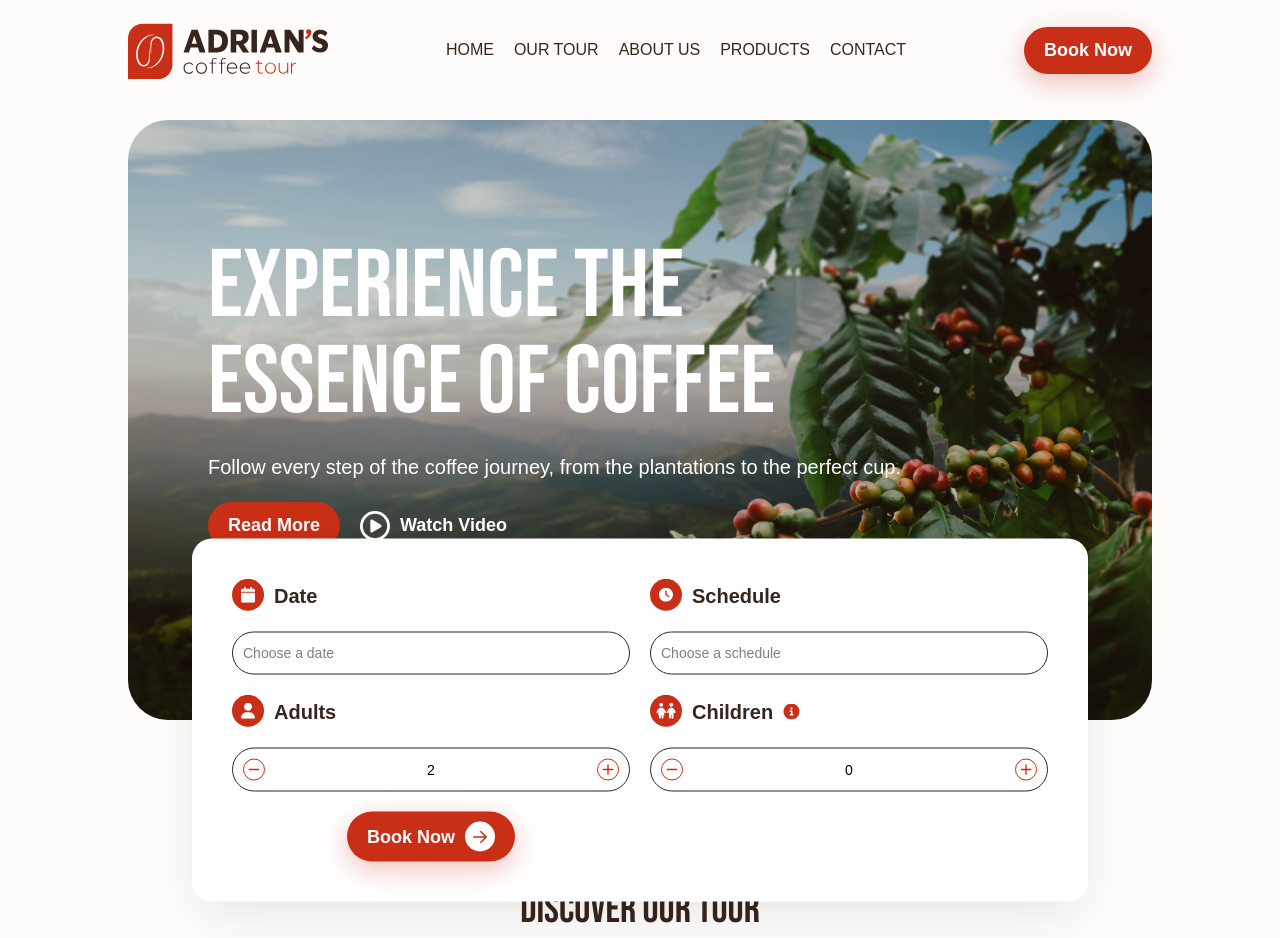
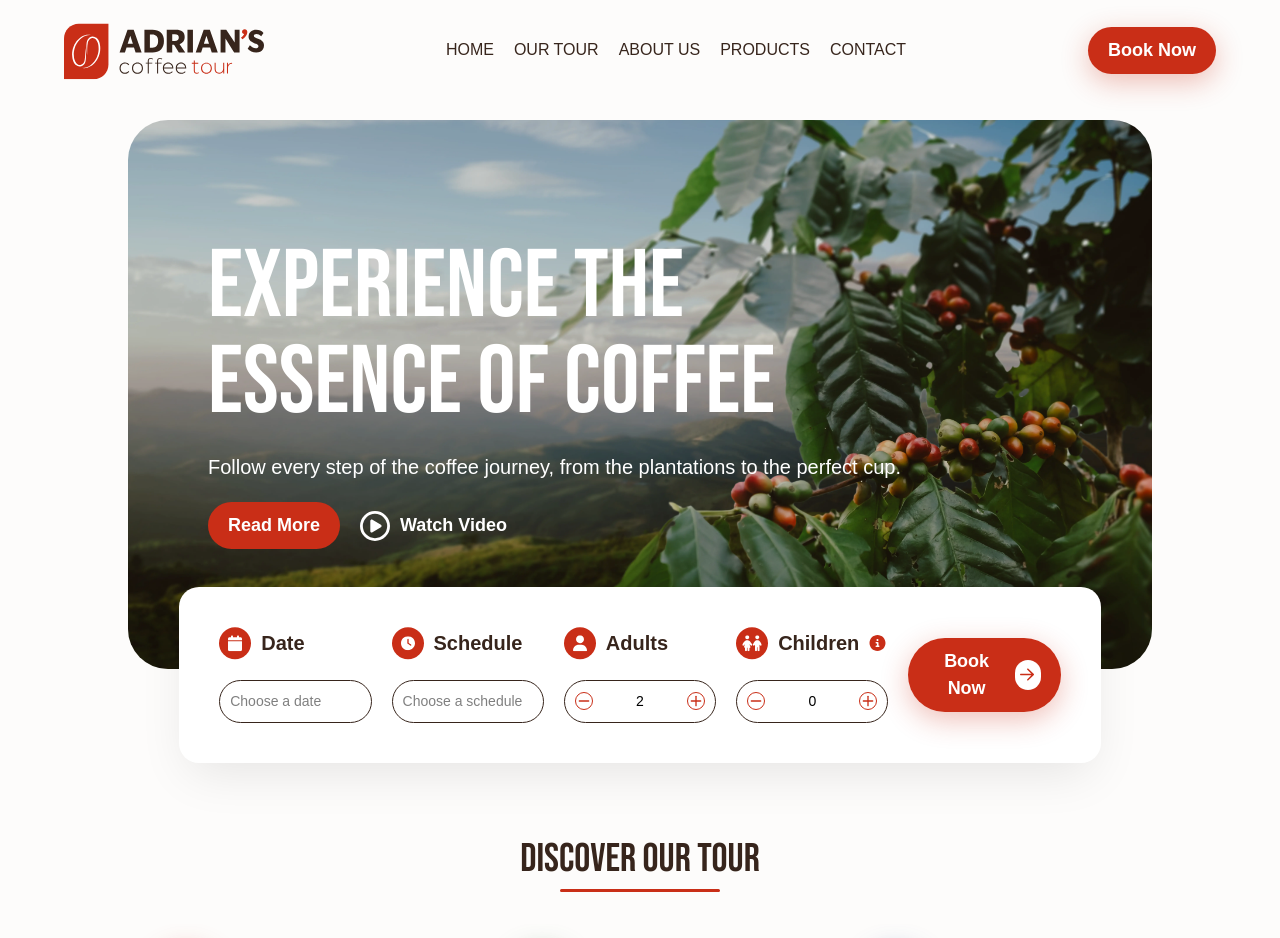
Before and after one commit to corralesjonathan/adrianscoffeetour-frontend, a React (Vite) app: page /home in a window 1280 px wide. Shown: the top 938 px of the page. Built offline with nearby package versions, Linux system fonts and the light colour scheme.

Commit message:
navbar, hero and features animated

```diff
--- a/src/components/BookTour.jsx
+++ b/src/components/BookTour.jsx
@@ -10,8 +10,8 @@ export function BookTour() {
         data-aos="fade-right"
         data-aos-duration="1000"
         data-aos-once="true"
-        className="grid grid-cols-5 gap-[20px] absolute top-[100%] left-[50%] translate-x-[-50%] translate-y-[-50%] w-[70vw] h-fit p-[40px] rounded-[20px] bg-white shadow-adrians-horizontal-card
-        lg:grid-cols-2 md:grid-cols-2 max-sm:p-[20px] max-sm:grid-cols-1 max-sm:top-[120%] max-sm:w-[80vw]
+        className="grid grid-cols-5 gap-[20px] w-[90%] absolute top-[85%] h-fit p-[40px] rounded-[20px] bg-white shadow-adrians-horizontal-card
+        max-sm:p-[20px] max-sm:grid-cols-1 max-sm:w-[80vw] max-xl:grid-cols-2
         ">
             {/* Calendar */}
             <div className="flex flex-col gap-[20px] w-full justify-center items-center">
@@ -37,10 +37,10 @@ export function BookTour() {
                     <img src="./icons/adults.svg" alt="Adults" />
                     <h3 className="text-[20px] font-semibold text-adrians-brown">Adults</h3>
                 </div>
-                <div className="w-full flex justify-between items-center border-[0.5px] border-adrians-brown rounded-full p-[10px]">
+                <div className="flex items-center justify-between p-[10px] w-full border-[0.5px] border-adrians-brown rounded-full">
                     {/*  Minus */}
                     <Minus_btn onclick={""} />
-                    <input className="outline-none text-[14px] font-light placeholder:text-[14px] placeholder:font-light text-center no-spinner" type="number" value="2"/>
+                    <input className="outline-none w-full text-[14px] font-light placeholder:text-[14px] placeholder:font-light text-center no-spinner" type="number" value="2"/>
                     {/*  Plus */}
                     <Plus_btn onclick={""} />
                 </div>
@@ -56,17 +56,19 @@ export function BookTour() {
                     </button>
                     <Tooltip  anchorSelect=".element" content="Children under 12 years old." place="bottom" />
                 </div>
-                <div className="w-full flex justify-between items-center border-[0.5px] border-adrians-brown rounded-full p-[10px]">
+                <div className="flex items-center justify-between p-[10px] w-full border-[0.5px] border-adrians-brown rounded-full">
                     {/*  Minus */}
                     <Minus_btn onclick={""} />
-                    <input className="outline-none text-[14px] font-light placeholder:text-[14px] placeholder:font-light text-center no-spinner" type="number" value="0"/>
+                    <input className="outline-none w-full text-[14px] font-light placeholder:text-[14px] placeholder:font-light text-center no-spinner" type="number" value="0"/>
                     {/*  Plus */}
                     <Plus_btn onclick={""} />
                 </div>
             </div>
 
             {/* Book Button */}
-            <div className="flex flex-col gap-[20px] w-full justify-center items-center">
+            <div className="flex w-full justify-center items-center
+            max-sm:col-span-1 max-sm:mt-[20px] max-sm:mb-[20px] max-xl:col-span-2 max-xl:mt-[20px]
+            ">
                 <Book_btn text={"Book Now"} />
             </div>
 
--- a/src/components/Features.jsx
+++ b/src/components/Features.jsx
@@ -1,31 +1,52 @@
-import features from "../data/features.js"
-import { Link } from "react-router-dom"
-import { Secondary_btn } from "./Secondary_btn.jsx"
+import features from "../data/features.js";
+import { Secondary_btn } from "./Secondary_btn.jsx";
+import AOS from "aos";
+import "aos/dist/aos.css";
+
 export function Features() {
   return (
     <div
       className="flex flex-col mt-[120px] py-[40px] w-[80vw] m-auto justify-center items-center gap-[60px]
-        max-sm:mt-[420px] max-sm:w-[90vw]
-        ">
+        max-sm:mt-[540px] max-xl:w-[90vw] max-xl:mt-[300px]
+        "
+    >
       {/* Title */}
       <div className="flex flex-col items-center">
-                <h1 className="text-[40px] font-primary font-regular text-adrians-brown">Discover Our Tour</h1>
-                <span className="w-[160px] h-[3px] bg-adrians-red block rounded-full"></span>
+        <h1 data-aos="fade-up" data-aos-once="true" data-aos-duration="1000" className="text-[40px] font-primary font-regular text-adrians-brown">
+          Discover Our Tour
+        </h1>
+        <span data-aos="fade-up" data-aos-once="true" data-aos-duration="1000" data-aos-delay="200" className="w-[160px] h-[3px] bg-adrians-red block rounded-full"></span>
       </div>
 
       {/* Features */}
       <div
         className="grid grid-cols-3 gap-[40px]
-            max-sm:grid-cols-1
-            ">
+            max-sm:grid-cols-1 max-lg:grid-cols-2
+            "
+      >
         {features.map((feature, index) => (
           <div
+            data-aos="zoom-in"
+            data-aos-once="true"
+            data-aos-duration="1000"
+            data-aos-delay={index * 200}
             key={index}
             className="bg-white w-full shadow-adrians-vertical-card rounded-[20px] mt-[20px] pt-[60px] pb-[40px] px-[20px] gap-[20px] flex relative flex-col items-start"
           >
-                        <img className="absolute top-0 left-0 -translate-y-12" src={feature.icon} alt={feature.title} />
-                        <h3 style={{color: feature.color}} className="text-[20px] font-semibold">{feature.title}</h3>
-                        <p className="text-[16px] font-light text-adrians-brown">{feature.description}</p>
+            <img
+              className="absolute top-0 left-0 -translate-y-12"
+              src={feature.icon}
+              alt={feature.title}
+            />
+            <h3
+              style={{ color: feature.color }}
+              className="text-[20px] font-semibold"
+            >
+              {feature.title}
+            </h3>
+            <p className="text-[16px] font-light text-adrians-brown">
+              {feature.description}
+            </p>
           </div>
         ))}
       </div>
@@ -33,6 +54,5 @@ export function Features() {
       {/* CTA Button */}
       <Secondary_btn text="See more" link="/tour" />
     </div>
-    )
-
+  );
 }
--- a/src/components/Hero.jsx
+++ b/src/components/Hero.jsx
@@ -9,10 +9,11 @@ AOS.init();
 export function Hero({ img }) {
   return (
     <div className="
-      flex z-[2] relative w-[80vw] m-auto mt-[120px] px-[80px] py-[120px] rounded-[40px] bg-[url('/imgs/hero.webp')] bg-cover bg-no-repeat bg-center justify-start items-start flex-col gap-[20px] h-[600px]
-      max-sm:px-[20px] max-sm:py-[80px] max-sm:justify-start max-sm:w-[90vw] max-sm:mt-[100px] max-md:w-[90vw] max-lg:w-[90vw] max-xl:w-[90vw]
+      flex items-center justify-start z-[2] relative w-[80vw] m-auto mt-[120px] px-[80px] py-[120px] rounded-[40px] bg-[url('/imgs/hero.webp')] bg-cover bg-no-repeat bg-center flex-col gap-[20px] h-fit
+      max-sm:px-[20px] max-xl:px-[40px] max-xl:w-[90vw]
       ">
       {/* Content */}
+      <div className="flex flex-col w-full gap-[20px]">
         <h1
           data-aos="fade-up"
           data-aos-duration="1000"
@@ -30,6 +31,7 @@ export function Hero({ img }) {
           max-sm:text-[16px]
           ">Follow every step of the coffee journey, from the plantations to the perfect cup.
         </p>
+      </div>
 
       {/* CTA Buttons */}
       <div
--- a/src/components/Minus_btn.jsx
+++ b/src/components/Minus_btn.jsx
@@ -4,7 +4,7 @@ export function Minus_btn( {onclick} ) {
         <>
                 <span
                     onClick={onclick}
-                    className="cursor-pointer group flex justify-center items-center border-adrians-red border-[1px] rounded-full w-[22px] h-[22px]
+                    className="cursor-pointer group flex justify-center items-center border-adrians-red border-[1px] rounded-full w-[18px] h-[18px]
                     hover:bg-adrians-red
                     transition-all duration-300 ease-in-out
                     ">
--- a/src/components/Navbar.jsx
+++ b/src/components/Navbar.jsx
@@ -32,8 +32,7 @@ export function Navbar() {
   return (
     <nav className="z-50 w-full flex fixed top-0 right-0 h-[100px] bg-adrians-bg py-[20px]">
       <div
-      className="w-[80vw] m-auto flex justify-between items-center
-      max-sm:w-[90vw] max-md:w-[90vw] max-lg:w-[90vw] max-xl:w-[90vw]
+      className="w-[90vw] m-auto flex justify-between items-center
       ">
         {/* Logo */}
         <Link to="/" className="text-xl font-bold" onClick={() => handleLinkClick("/")}>
@@ -41,7 +40,10 @@ export function Navbar() {
         </Link>
 
         {/* Navigation links */}
-        <ul className="flex space-x-[20px] max-sm:hidden max-md:hidden max-lg:hidden max-xl:hidden">
+        <ul
+        className="flex space-x-[20px]
+        max-xl:hidden
+        ">
           {links.map((link) => (
             <li
               key={link.name}
@@ -56,12 +58,12 @@ export function Navbar() {
         </ul>
 
         {/* Book Now Button */}
-        <div className="max-sm:hidden max-md:hidden max-lg:hidden max-xl:hidden">
+        <div className="max-xl:hidden">
           <Main_btn text={"Book Now"} />
         </div>
 
         {/* Mobile Menu Button */}
-        <div className="xl:hidden 2xl:hidden">
+        <div className="xl:hidden">
           <button
             onClick={() => setIsOpen(!isOpen)}
             className={`relative text-adrians-red
@@ -84,7 +86,7 @@ export function Navbar() {
           className={`
 
           flex fixed h-screen top-0 right-0 mt-[100px] py-[40px] z-[-1] w-full bg-adrians-bg flex-col justify-start items-center text-center gap-[20px]"
-          transition-all duration-500 ease-in-out
+          transition-all duration-500 ease-in-out xl:hidden
           ${isOpen ? 'opacity-100 translate-y-0 gap-[20px]' : 'opacity-0 translate-y-[-300px] gap-[20px]'}
           `}
         >
--- a/src/components/Plus_btn.jsx
+++ b/src/components/Plus_btn.jsx
@@ -5,7 +5,7 @@ export function Plus_btn( {onclick} ) {
         <>
                 <span
                     onClick={onclick}
-                    className="cursor-pointer group flex justify-center items-center border-adrians-red border-[1px] rounded-full w-[22px] h-[22px]
+                    className="cursor-pointer group flex justify-center items-center border-adrians-red border-[1px] rounded-full w-[18px] h-[18px]
                     hover:bg-adrians-red
                     transition-all duration-300 ease-in-out
                     ">
```
Lines whose indentation alone changed are shown as unchanged.
